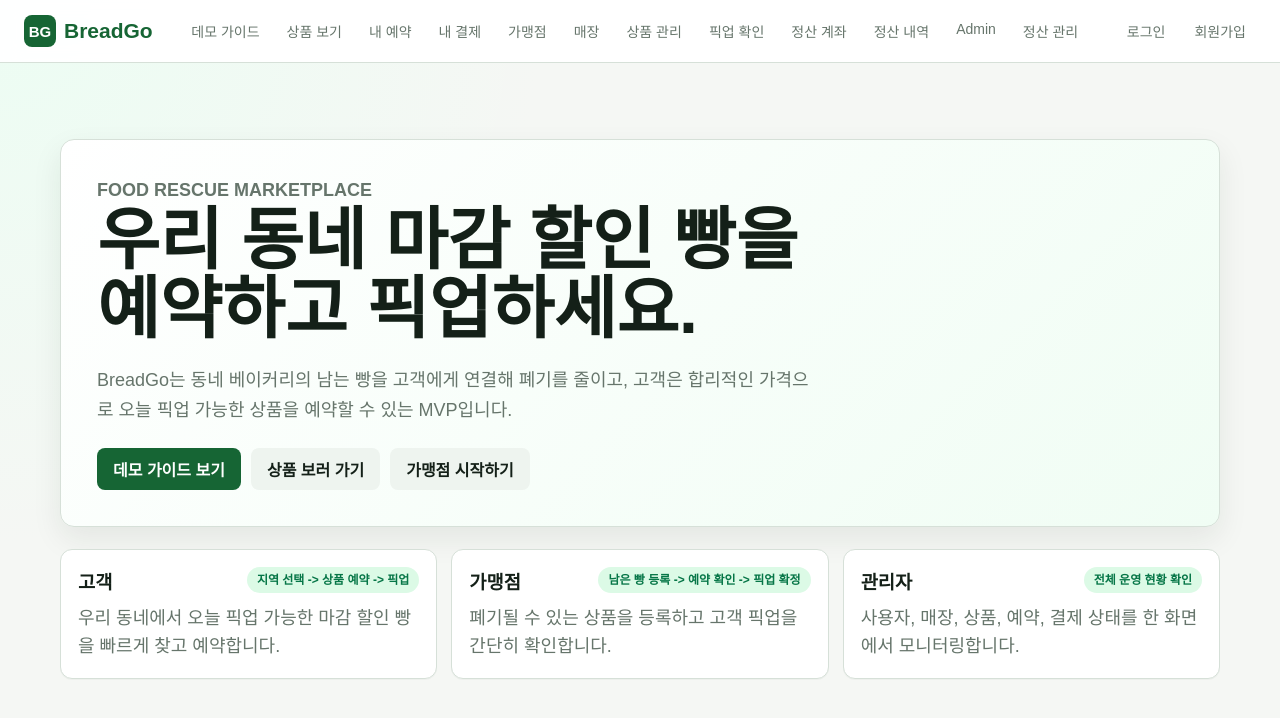
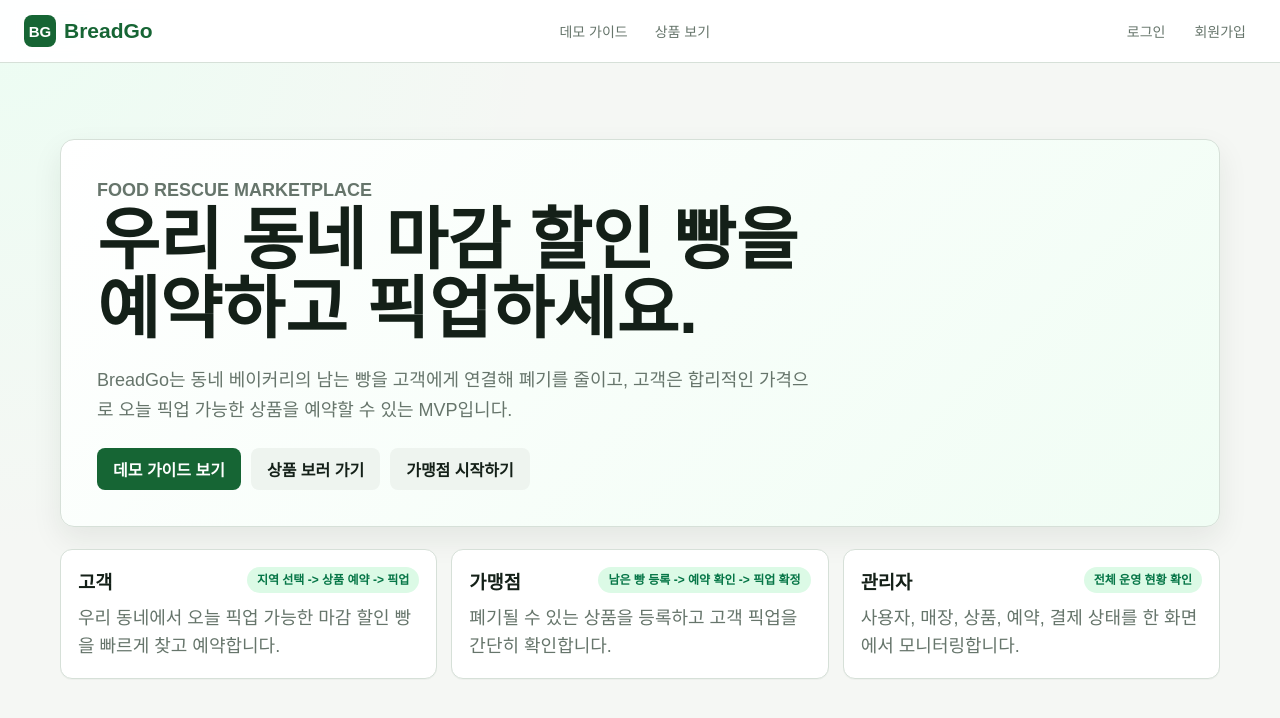
Before and after one commit to keny40/breadgo, a Next.js app in the folder frontend/: page / in a window 1280 px wide. Shown: the top 718 px of the page. Built offline with nearby package versions, Linux system fonts and the light colour scheme; no server answers.

Commit message:
Show role based navbar links

```diff
--- a/frontend/components/NavBar.tsx
+++ b/frontend/components/NavBar.tsx
@@ -8,21 +8,33 @@
 export default function NavBar() {
   const [loggedIn, setLoggedIn] = useState(false);
   const [userEmail, setUserEmail] = useState<string | null>(null);
+  const [userRole, setUserRole] = useState<string | null>(null);
   const [menuOpen, setMenuOpen] = useState(false);
 
+  const normalizedRole = userRole?.toLowerCase();
   const links = [
     { href: "/demo", label: "데모 가이드" },
-    { href: "/products", label: "상품 보기" },
-    { href: "/my-reservations", label: "내 예약" },
-    { href: "/my-payments", label: "내 결제" },
+    ...(!loggedIn
+      ? [{ href: "/products", label: "상품 보기" }]
+      : normalizedRole === "merchant"
+        ? [
             { href: "/merchant", label: "가맹점" },
             { href: "/merchant/stores", label: "매장" },
             { href: "/merchant/products", label: "상품 관리" },
             { href: "/merchant/pickup", label: "픽업 확인" },
             { href: "/merchant/settlement-account", label: "정산 계좌" },
             { href: "/merchant/settlements", label: "정산 내역" },
+          ]
+        : normalizedRole === "admin"
+          ? [
               { href: "/admin", label: "Admin" },
               { href: "/admin/settlements", label: "정산 관리" },
+            ]
+          : [
+              { href: "/products", label: "상품 보기" },
+              { href: "/my-reservations", label: "내 예약" },
+              { href: "/my-payments", label: "내 결제" },
+            ]),
   ];
 
   useEffect(() => {
@@ -31,15 +43,18 @@
       const storedUser = getStoredUser();
       setLoggedIn(Boolean(token));
       setUserEmail(storedUser?.email || null);
+      setUserRole(storedUser?.role || null);
 
-      if (token && !storedUser?.email) {
+      if (token && (!storedUser?.email || !storedUser?.role)) {
         void apiFetch<AuthUser>("/api/v1/auth/me", {}, true)
           .then((user) => {
             saveStoredUser(user);
             setUserEmail(user.email || null);
+            setUserRole(user.role || null);
           })
           .catch(() => {
             setUserEmail(null);
+            setUserRole(null);
           });
       }
     }
@@ -57,6 +72,7 @@
     clearToken();
     setLoggedIn(false);
     setUserEmail(null);
+    setUserRole(null);
     setMenuOpen(false);
   }
 
```
Lines whose indentation alone changed are shown as unchanged.
